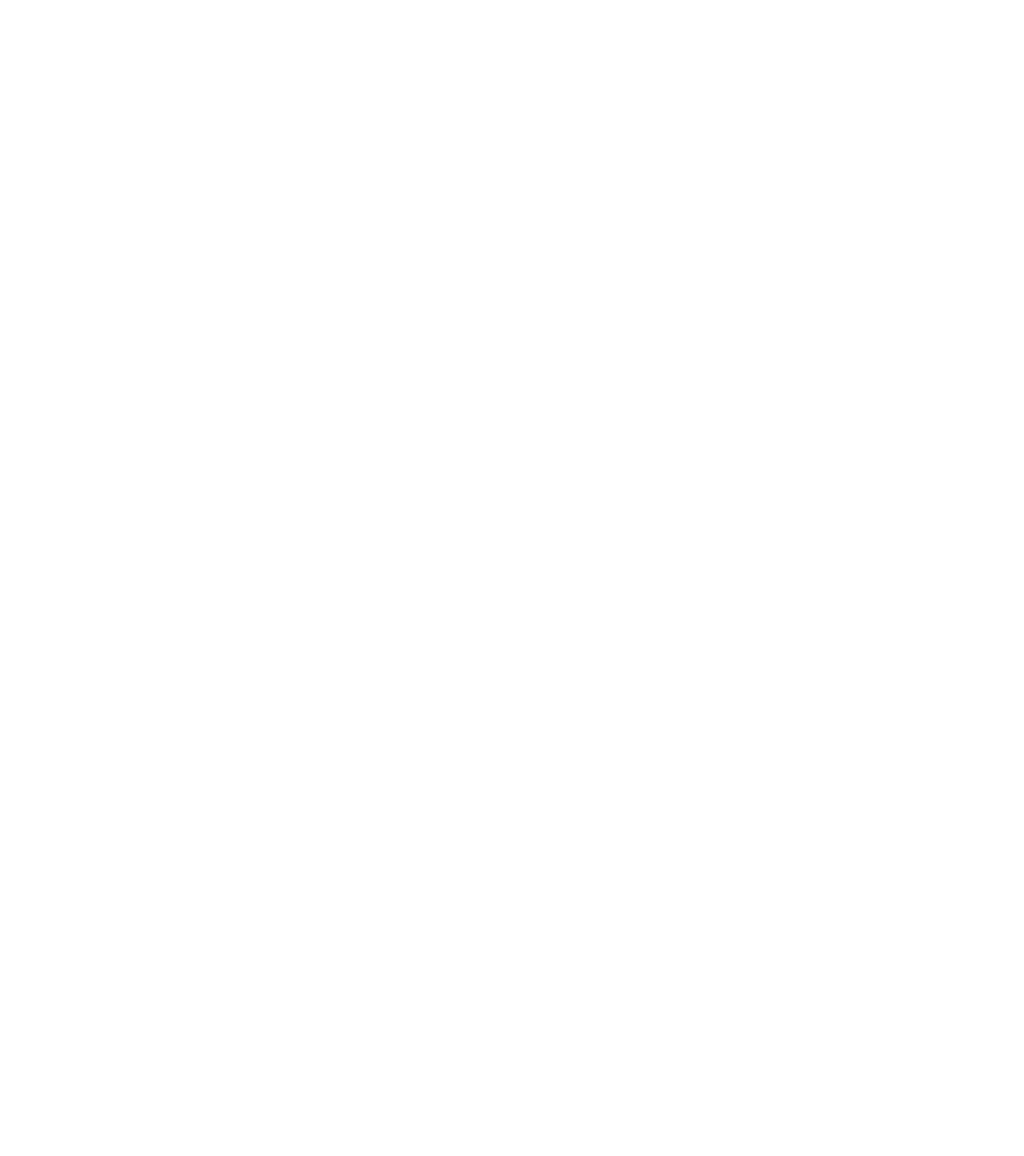
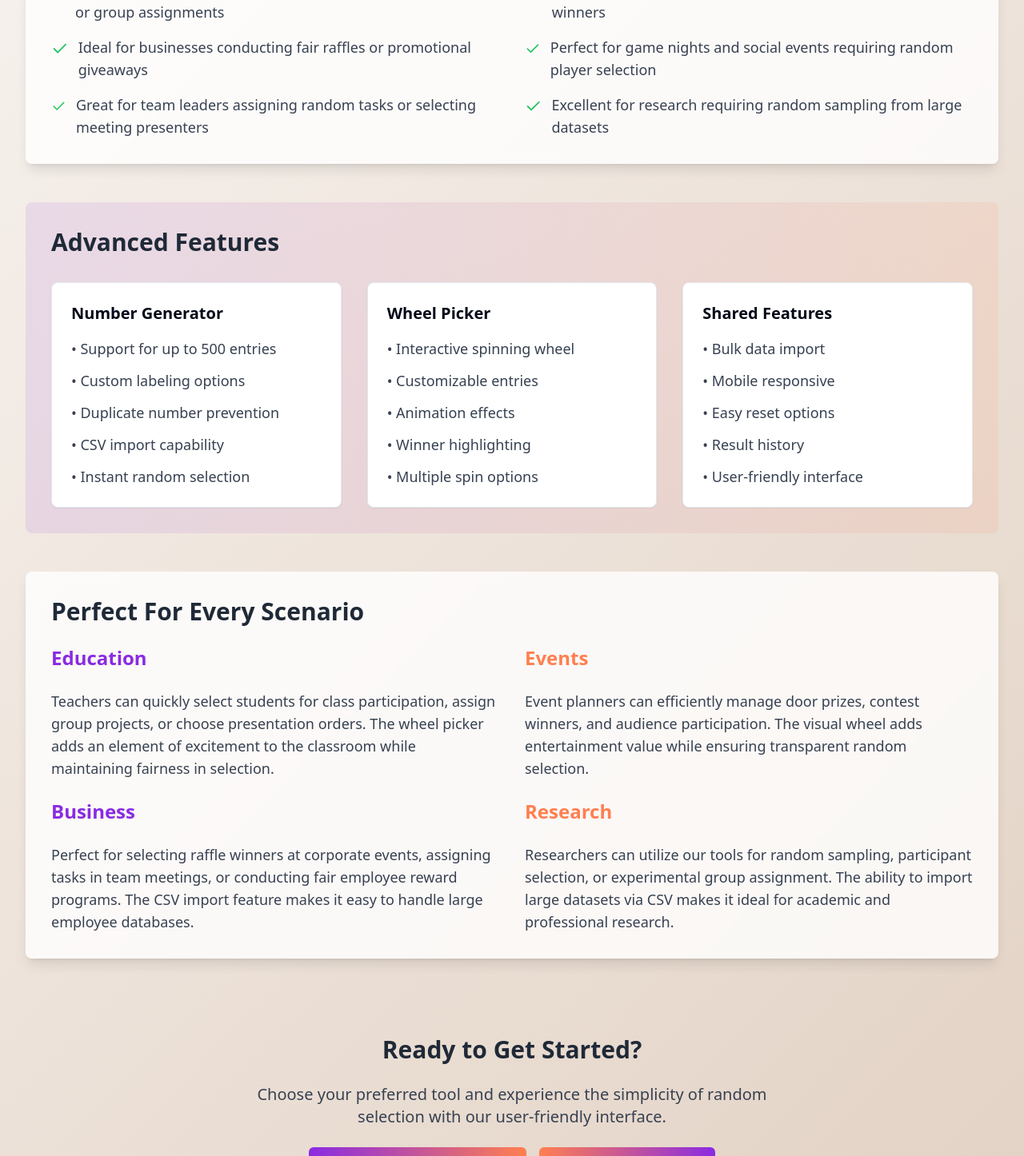
Before and after one commit to naquashm/lucky-number-selector-plus, a React (Vite) app: page / in a window 1280 px wide. Shown: the part 1086-2532 px from the top of the page at 80% size. Before the commit the page ends 1003 px from the top, so only its background shows below. Built offline with nearby package versions, Linux system fonts and the light colour scheme.

Commit message:
Add website information and copy
Add content to the website to make it longer and include copy.

```diff
--- a/src/pages/Home.tsx
+++ b/src/pages/Home.tsx
@@ -1,10 +1,9 @@
-
 import React from 'react';
 import { useNavigate } from 'react-router-dom';
 import { Card } from '@/components/ui/card';
 import { Button } from '@/components/ui/button';
 import { Separator } from '@/components/ui/separator';
-import { Shuffle, CircleDashed, FileSpreadsheet, HelpCircle } from 'lucide-react';
+import { Shuffle, CircleDashed, FileSpreadsheet, HelpCircle, Check, ArrowRight } from 'lucide-react';
 import { Accordion, AccordionContent, AccordionItem, AccordionTrigger } from '@/components/ui/accordion';
 
 const Home = () => {
@@ -119,6 +118,134 @@ const Home = () => {
         </div>
       </Card>
 
+      <section className="mt-16 space-y-12 text-lg">
+        <div className="bg-white/80 backdrop-blur-sm rounded-lg p-8 shadow-lg">
+          <h2 className="text-3xl font-bold text-gray-800 mb-6 bg-gradient-to-r from-picker-purple to-picker-orange bg-clip-text text-transparent">
+            Why Choose Our Random Selection Tools?
+          </h2>
+          <div className="grid md:grid-cols-2 gap-8">
+            <div className="space-y-4">
+              <div className="flex items-start gap-3">
+                <Check className="text-green-500 mt-1" />
+                <p className="text-gray-700">Perfect for teachers selecting students for class participation or group assignments</p>
+              </div>
+              <div className="flex items-start gap-3">
+                <Check className="text-green-500 mt-1" />
+                <p className="text-gray-700">Ideal for businesses conducting fair raffles or promotional giveaways</p>
+              </div>
+              <div className="flex items-start gap-3">
+                <Check className="text-green-500 mt-1" />
+                <p className="text-gray-700">Great for team leaders assigning random tasks or selecting meeting presenters</p>
+              </div>
+            </div>
+            <div className="space-y-4">
+              <div className="flex items-start gap-3">
+                <Check className="text-green-500 mt-1" />
+                <p className="text-gray-700">Useful for event organizers managing door prizes or contest winners</p>
+              </div>
+              <div className="flex items-start gap-3">
+                <Check className="text-green-500 mt-1" />
+                <p className="text-gray-700">Perfect for game nights and social events requiring random player selection</p>
+              </div>
+              <div className="flex items-start gap-3">
+                <Check className="text-green-500 mt-1" />
+                <p className="text-gray-700">Excellent for research requiring random sampling from large datasets</p>
+              </div>
+            </div>
+          </div>
+        </div>
+
+        <div className="bg-gradient-to-r from-picker-purple/10 to-picker-orange/10 rounded-lg p-8">
+          <h2 className="text-3xl font-bold text-gray-800 mb-8">Advanced Features</h2>
+          <div className="grid md:grid-cols-3 gap-8">
+            <Card className="p-6 backdrop-blur-sm">
+              <h3 className="text-xl font-semibold mb-4">Number Generator</h3>
+              <ul className="space-y-3 text-gray-700">
+                <li>• Support for up to 500 entries</li>
+                <li>• Custom labeling options</li>
+                <li>• Duplicate number prevention</li>
+                <li>• CSV import capability</li>
+                <li>• Instant random selection</li>
+              </ul>
+            </Card>
+            <Card className="p-6 backdrop-blur-sm">
+              <h3 className="text-xl font-semibold mb-4">Wheel Picker</h3>
+              <ul className="space-y-3 text-gray-700">
+                <li>• Interactive spinning wheel</li>
+                <li>• Customizable entries</li>
+                <li>• Animation effects</li>
+                <li>• Winner highlighting</li>
+                <li>• Multiple spin options</li>
+              </ul>
+            </Card>
+            <Card className="p-6 backdrop-blur-sm">
+              <h3 className="text-xl font-semibold mb-4">Shared Features</h3>
+              <ul className="space-y-3 text-gray-700">
+                <li>• Bulk data import</li>
+                <li>• Mobile responsive</li>
+                <li>• Easy reset options</li>
+                <li>• Result history</li>
+                <li>• User-friendly interface</li>
+              </ul>
+            </Card>
+          </div>
+        </div>
+
+        <div className="bg-white/80 backdrop-blur-sm rounded-lg p-8 shadow-lg">
+          <h2 className="text-3xl font-bold text-gray-800 mb-6">Perfect For Every Scenario</h2>
+          <div className="grid md:grid-cols-2 gap-8 text-gray-700">
+            <div className="space-y-6">
+              <h3 className="text-2xl font-semibold text-picker-purple">Education</h3>
+              <p>
+                Teachers can quickly select students for class participation, assign group projects, or
+                choose presentation orders. The wheel picker adds an element of excitement to the classroom
+                while maintaining fairness in selection.
+              </p>
+              <h3 className="text-2xl font-semibold text-picker-purple">Business</h3>
+              <p>
+                Perfect for selecting raffle winners at corporate events, assigning tasks in team meetings,
+                or conducting fair employee reward programs. The CSV import feature makes it easy to handle
+                large employee databases.
+              </p>
+            </div>
+            <div className="space-y-6">
+              <h3 className="text-2xl font-semibold text-picker-orange">Events</h3>
+              <p>
+                Event planners can efficiently manage door prizes, contest winners, and audience participation.
+                The visual wheel adds entertainment value while ensuring transparent random selection.
+              </p>
+              <h3 className="text-2xl font-semibold text-picker-orange">Research</h3>
+              <p>
+                Researchers can utilize our tools for random sampling, participant selection, or experimental
+                group assignment. The ability to import large datasets via CSV makes it ideal for academic
+                and professional research.
+              </p>
+            </div>
+          </div>
+        </div>
+
+        <div className="text-center py-12 space-y-6">
+          <h2 className="text-3xl font-bold text-gray-800">Ready to Get Started?</h2>
+          <p className="text-xl text-gray-700 max-w-2xl mx-auto">
+            Choose your preferred tool and experience the simplicity of random selection with our user-friendly interface.
+          </p>
+          <div className="flex justify-center gap-4">
+            <Button
+              onClick={() => navigate('/generator')}
+              className="text-lg px-6 py-3 bg-gradient-to-r from-picker-purple to-picker-orange hover:opacity-90 text-white"
+            >
+              Try Number Generator <ArrowRight className="ml-2" />
+            </Button>
+            <Button
+              onClick={() => navigate('/wheel')}
+              className="text-lg px-6 py-3 bg-gradient-to-r from-picker-orange to-picker-purple hover:opacity-90 text-white"
+            >
+              Try Wheel Picker <ArrowRight className="ml-2" />
+            </Button>
+          </div>
+        </div>
+      </section>
+
       <footer className="text-center mt-8 text-sm text-gray-500">
         <p>© 2025 Random Selection Tools | Support for large data sets via CSV import</p>
       </footer>
```
